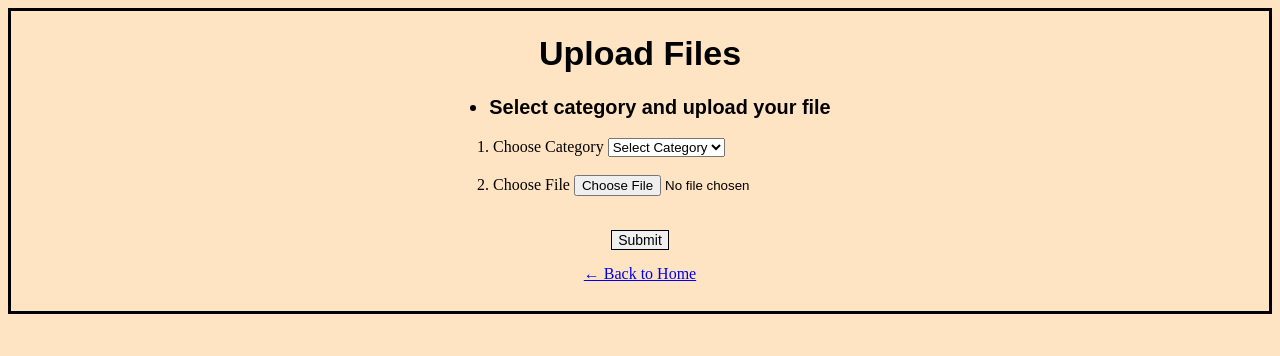
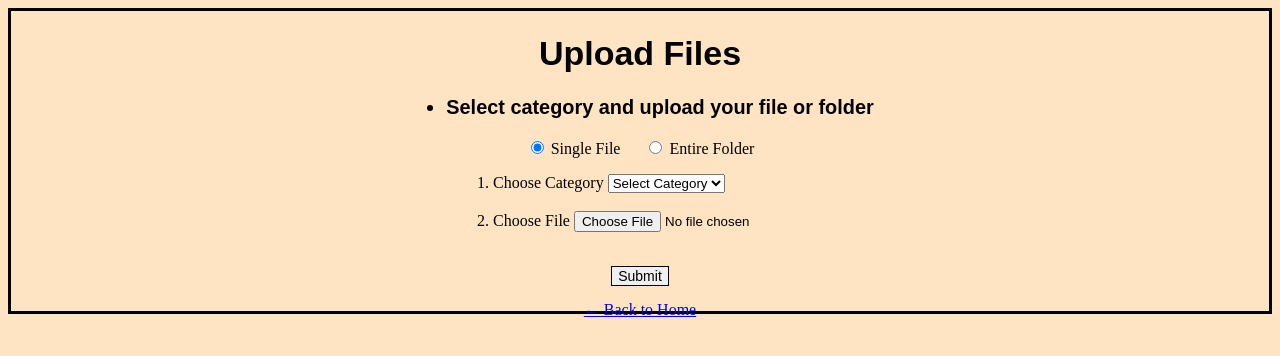
Before and after one commit to aman-shh/login-register-project, a Flask app: page /upload in a window 1280 px wide. Shown: the top 356 px of the page. Run offline with Flask 3, Linux system fonts and the light colour scheme; a user stored in the database is signed in.

Commit message:
Dynamics needed to be changed

```diff
--- a/app.py
+++ b/app.py
@@ -339,6 +339,91 @@ def upload():
 
     return render_template('upload.html')
 
+
+# ── ADDED: Folder upload route ────────────────────────────────────────────────
+@app.route('/upload_folder', methods=['POST'])
+def upload_folder():
+
+    if 'user_id' not in session:
+        flash("Please login first.", 'error')
+        return redirect(url_for('login'))
+
+    category = request.form.get('fileCategory', '')
+    files = request.files.getlist('fileUpload[]')
+
+    if not files or all(f.filename == '' for f in files):
+        flash("No folder selected.", 'error')
+        return redirect(url_for('upload'))
+
+    uploaded_count = 0
+    skipped_count = 0
+    conn = get_db()
+
+    for file in files:
+        if file.filename == '':
+            continue
+        if not allowed_file(file.filename):
+            skipped_count += 1
+            continue
+
+        safe_name = secure_filename(file.filename.replace('/', '_').replace('\\', '_'))
+        file_ext = safe_name.rsplit('.', 1)[1].lower() if '.' in safe_name else 'unknown'
+        save_path = os.path.join(app.config['UPLOAD_FOLDER'], safe_name)
+        file.save(save_path)
+
+        conn.execute('''
+            INSERT INTO files (user_id, username, file_name, file_type, category)
+            VALUES (?, ?, ?, ?, ?)
+        ''', (session['user_id'], session['user_name'], safe_name, file_ext, category))
+
+        uploaded_count += 1
+
+    conn.commit()
+    conn.close()
+
+    log_activity(session['user_id'], session['user_email'], 'folder_upload', 'success')
+
+    msg = f"{uploaded_count} file(s) uploaded successfully!"
+    if skipped_count:
+        msg += f" ({skipped_count} skipped — file type not allowed)"
+    flash(msg, 'success')
+    return redirect(url_for('home'))
+
+
+# ── ADDED: Delete route ───────────────────────────────────────────────────────
+@app.route('/delete/<int:file_id>', methods=['POST'])
+def delete_file(file_id):
+
+    if 'user_id' not in session:
+        flash("Please login first.", 'error')
+        return redirect(url_for('login'))
+
+    conn = get_db()
+    cursor = conn.cursor()
+    cursor.execute(
+        'SELECT * FROM files WHERE id = ? AND user_id = ?',
+        (file_id, session['user_id'])
+    )
+    file_record = cursor.fetchone()
+
+    if not file_record:
+        conn.close()
+        flash("File not found or you don't have permission to delete it.", 'error')
+        return redirect(url_for('home'))
+
+    file_path = os.path.join(app.config['UPLOAD_FOLDER'], file_record['file_name'])
+    if os.path.exists(file_path):
+        os.remove(file_path)
+
+    conn.execute('DELETE FROM files WHERE id = ?', (file_id,))
+    conn.commit()
+    conn.close()
+
+    log_activity(session['user_id'], session['user_email'], 'delete', 'success')
+    flash(f"{file_record['file_name']} deleted successfully!", 'success')
+    return redirect(url_for('home'))
+
+
 @app.route('/logout')
 def logout():
 
--- a/templates/upload.html
+++ b/templates/upload.html
@@ -11,7 +11,7 @@
 
         <div class="box_header">
             <h1>Upload Files</h1>
-            <h3><ul><li>Select category and upload your file</li></ul></h3>
+            <h3><ul><li>Select category and upload your file or folder</li></ul></h3>
         </div>
 
         <!-- Flash messages -->
@@ -23,7 +23,18 @@
             {% endif %}
         {% endwith %}
 
-        <form action="/upload" method="POST" enctype="multipart/form-data">
+        <!-- Toggle -->
+        <div style="text-align:center; margin-bottom:14px;">
+            <label style="margin-right:20px; cursor:pointer;">
+                <input type="radio" name="uploadMode" value="file" checked onchange="toggleMode('file')"> Single File
+            </label>
+            <label style="cursor:pointer;">
+                <input type="radio" name="uploadMode" value="folder" onchange="toggleMode('folder')"> Entire Folder
+            </label>
+        </div>
+
+        <!-- ── Single file form ── -->
+        <form id="fileForm" action="/upload" method="POST" enctype="multipart/form-data">
             <ol>
                 <div class="category">
                     <li>
@@ -38,7 +49,6 @@
                         </select>
                     </li>
                 </div><br>
-
                 <div class="upload">
                     <li>
                         <label for="fileUpload">Choose File</label>
@@ -46,7 +56,40 @@
                     </li>
                 </div><br>
             </ol>
+            <button type="submit" class="button">Submit</button>
+        </form>
 
+        <!-- ── Folder form ── -->
+        <!--
+            webkitdirectory: browser shows a "Select Folder" dialog instead of
+            "Select File", so the user picks the folder itself — not its contents.
+            All files inside are sent as multiple inputs named fileUpload[].
+        -->
+        <form id="folderForm" action="/upload_folder" method="POST"
+              enctype="multipart/form-data" style="display:none;">
+            <ol>
+                <div class="category">
+                    <li>
+                        <label for="folderCategory">Choose Category</label>
+                        <select id="folderCategory" name="fileCategory" required>
+                            <option value="">Select Category</option>
+                            <option value="txt">Txt</option>
+                            <option value="document">Documents</option>
+                            <option value="image">Images</option>
+                            <option value="video">Videos</option>
+                            <option value="zip">Compressed</option>
+                        </select>
+                    </li>
+                </div><br>
+                <div class="upload">
+                    <li>
+                        <label for="folderUpload">Choose Folder</label>
+                        <input type="file" id="folderUpload" name="fileUpload[]"
+                               webkitdirectory multiple required>
+                        <p id="folderName" style="margin:6px 0 0 0; font-size:0.9em; color:#555;"></p>
+                    </li>
+                </div><br>
+            </ol>
             <button type="submit" class="button">Submit</button>
         </form>
 
@@ -55,5 +98,22 @@
         </div>
 
     </div>
+
+    <script>
+        function toggleMode(mode) {
+            document.getElementById('fileForm').style.display   = mode === 'file'   ? 'block' : 'none';
+            document.getElementById('folderForm').style.display = mode === 'folder' ? 'block' : 'none';
+        }
+
+        // Show which folder was picked
+        document.getElementById('folderUpload').addEventListener('change', function () {
+            if (this.files.length > 0) {
+                const folderPath = this.files[0].webkitRelativePath;
+                const folderName = folderPath.split('/')[0];
+                document.getElementById('folderName').textContent =
+                    '📁 ' + folderName + '  (' + this.files.length + ' files)';
+            }
+        });
+    </script>
 </body>
 </html>
```
Also changed, not shown: templates/home.html (+9 -2 lines), database.db.
